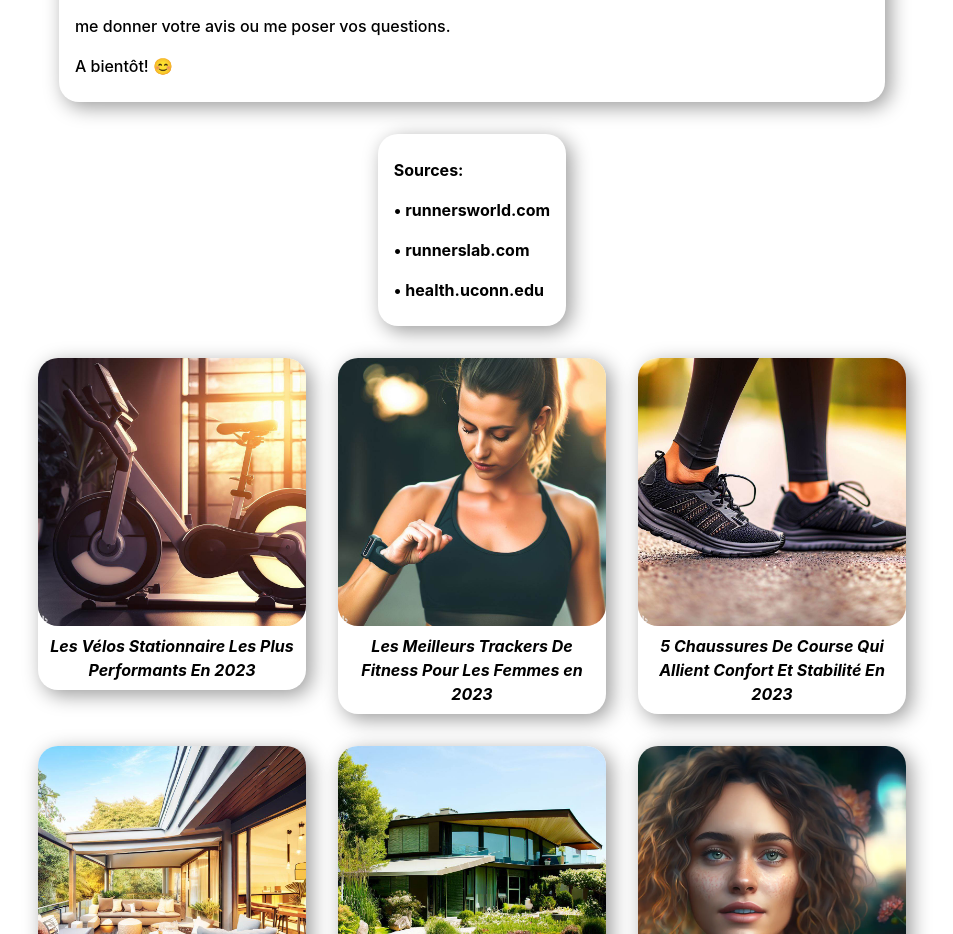
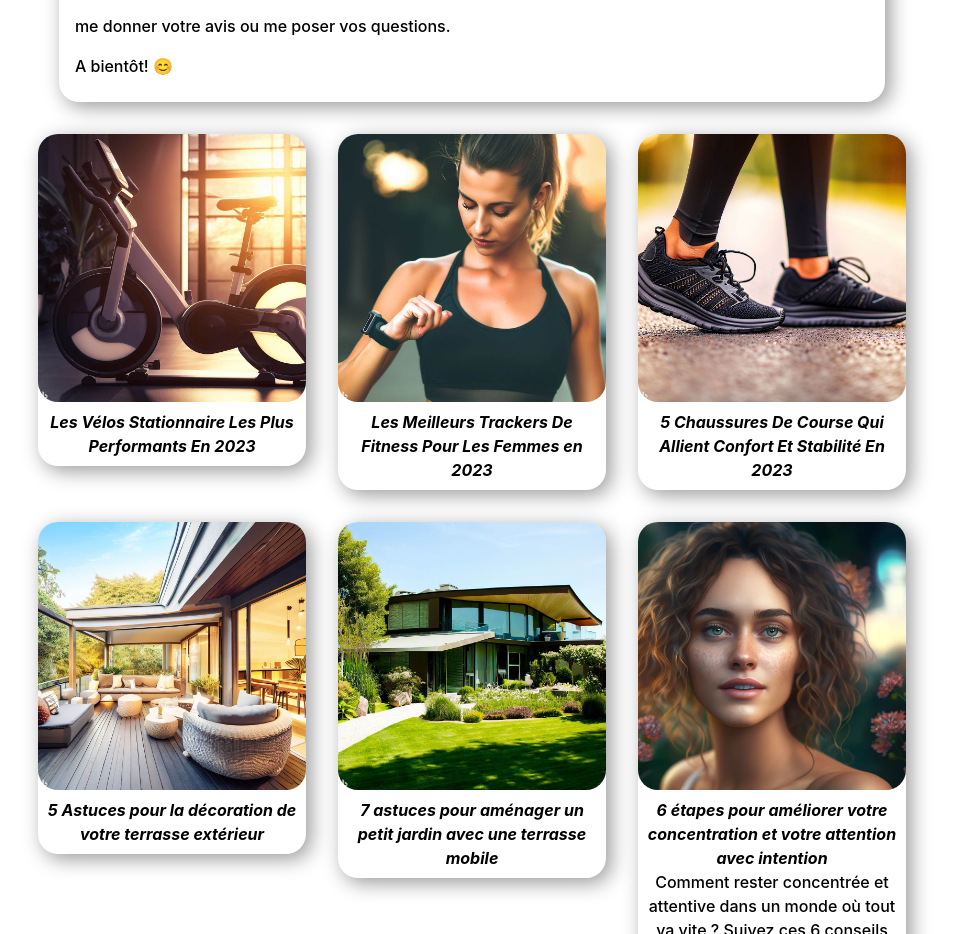
Before and after one commit to Ninahealthy/frnh, a Next.js app: page /Fitness/velos-stationnaire-les-plus-performants-en-2023 in a window 1280 px wide. Shown: the part 1960-2894 px from the top of the page, without its empty margins (168-1121 px from the left). Built offline with nearby package versions, Linux system fonts and the light colour scheme.

Commit message:
180420230458

```diff
--- a/pages/Fitness/velos-stationnaire-les-plus-performants-en-2023.js
+++ b/pages/Fitness/velos-stationnaire-les-plus-performants-en-2023.js
@@ -86,30 +86,6 @@ export default function Tracker() {
           qui vous correspond. N’hésitez pas à me laisser un commentaire pour me
           donner votre avis ou me poser vos questions.<br></br>A bientôt! 😊
         </p>
-        <p>
-          <strong>Sources:</strong>
-          <br></br>
-          <a
-            href="https://www.runnersworld.com/gear/a19663621/best-running-shoes/"
-            target={"_blank"}
-          >
-            <strong>• runnersworld.com</strong>
-          </a>
-          <br></br>
-          <a
-            href="https://runnerslab.com/best-running-shoes-men-women/"
-            target={"_blank"}
-          >
-            <strong>• runnerslab.com</strong>
-          </a>
-          <br></br>
-          <a
-            href="https://health.uconn.edu/orthopedics-sports-medicine/2017/08/12/finding-the-right-running-shoe/"
-            target={"_blank"}
-          >
-            <strong>• health.uconn.edu</strong>
-          </a>
-        </p>
       </article>
       <Fitness />
       <Bienetre />
```
Also changed, not shown: 1 other file (tests, documents, lock files or other folders).
